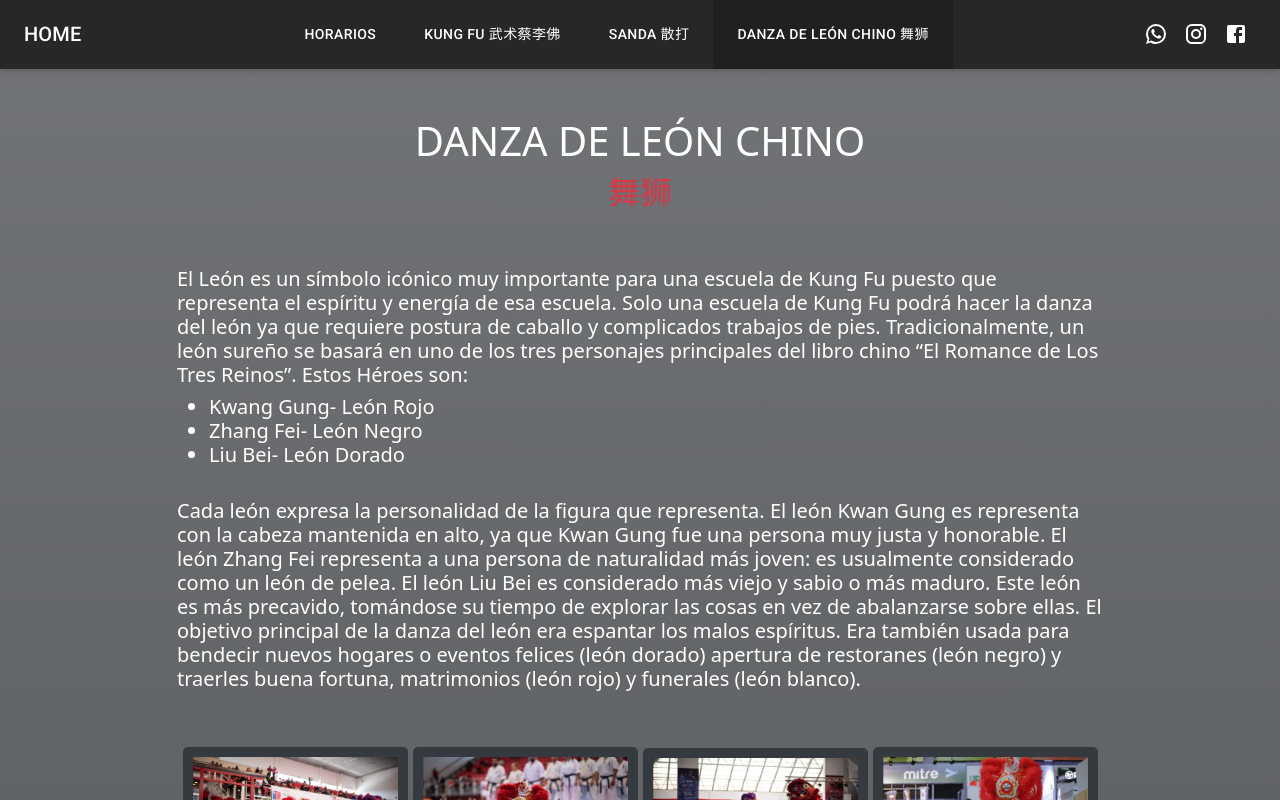
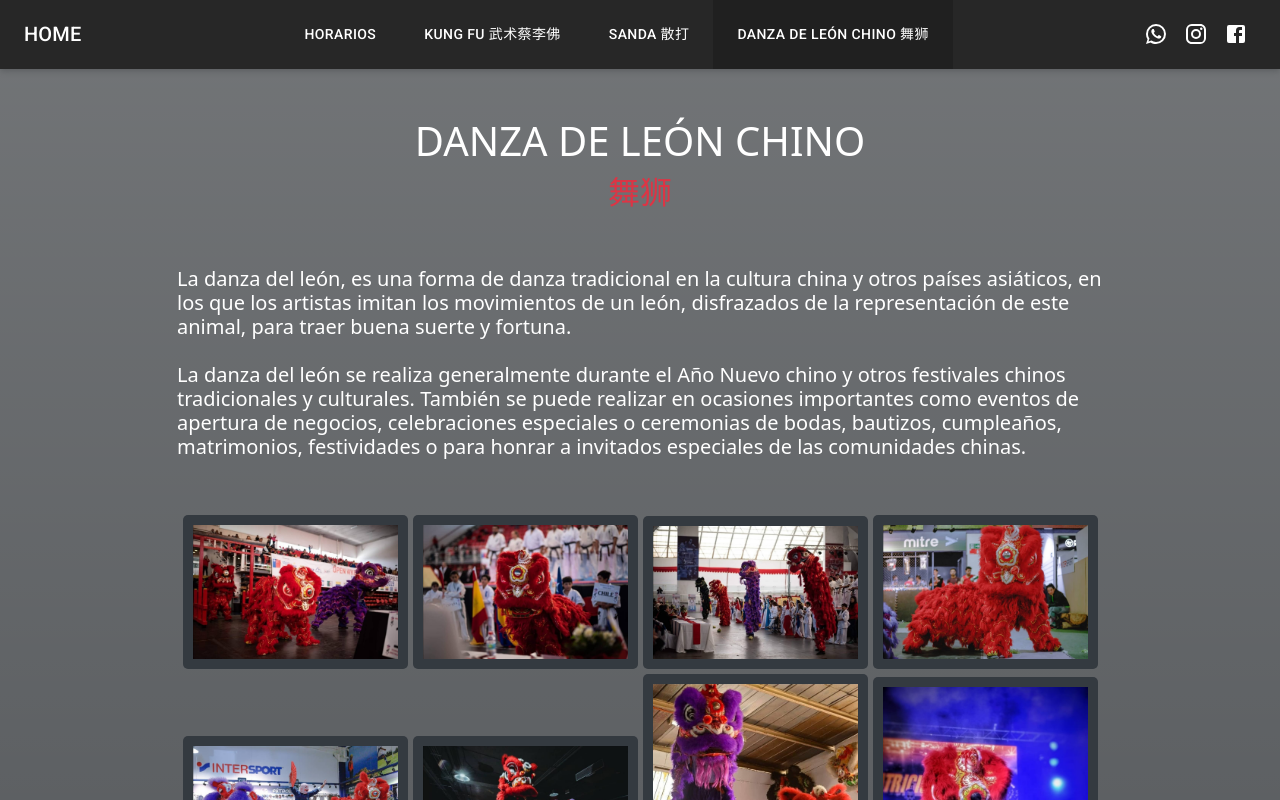
Before and after one commit to durbonca/kungfusanda.cl-old, a React (Create React App) app: page /leon in a window 1280 px wide. Shown: the top 800 px of the page. Built offline with nearby package versions, Linux system fonts and the light colour scheme.

Commit message:
Update Leon.jsx

```diff
--- a/src/pages/Leon.jsx
+++ b/src/pages/Leon.jsx
@@ -20,29 +20,10 @@ export const Leon = () => {
         <div className="row pt-5 text-focus-in">
           <div className="col-12 offset-md-1 col-md-10">
             <h5 className="text-justify text-white">
-              El León es un símbolo icónico muy importante para una escuela de Kung Fu puesto que representa el espíritu
-              y energía de esa escuela. Solo una escuela de Kung Fu podrá hacer la danza del león ya que requiere
-              postura de caballo y complicados trabajos de pies. Tradicionalmente, un león sureño se basará en uno de
-              los tres personajes principales del libro chino “El Romance de Los Tres Reinos”. Estos Héroes son:
+              La danza del león, es una forma de danza tradicional en la cultura china y otros países asiáticos, en los que los artistas imitan los movimientos de un león, disfrazados de la representación de este animal, para traer buena suerte y fortuna.
             </h5>
-
-            <h5 className="text-justify text-white">
-              <ul>
-                <li>Kwang Gung- León Rojo</li>
-                <li>Zhang Fei- León Negro</li>
-                <li>Liu Bei- León Dorado</li>
-              </ul>
-            </h5>
-
             <h5 className="text-justify text-white pt-3">
-              Cada león expresa la personalidad de la figura que representa. El león Kwan Gung es representa con la
-              cabeza mantenida en alto, ya que Kwan Gung fue una persona muy justa y honorable. El león Zhang Fei
-              representa a una persona de naturalidad más joven: es usualmente considerado como un león de pelea. El
-              león Liu Bei es considerado más viejo y sabio o más maduro. Este león es más precavido, tomándose su
-              tiempo de explorar las cosas en vez de abalanzarse sobre ellas. El objetivo principal de la danza del león
-              era espantar los malos espíritus. Era también usada para bendecir nuevos hogares o eventos felices (león
-              dorado) apertura de restoranes (león negro) y traerles buena fortuna, matrimonios (león rojo) y funerales
-              (león blanco).
+              La danza del león se realiza generalmente durante el Año Nuevo chino y otros festivales chinos tradicionales y culturales. También se puede realizar en ocasiones importantes como eventos de apertura de negocios, celebraciones especiales o ceremonias de bodas, bautizos, cumpleaños, matrimonios, festividades o para honrar a invitados especiales de las comunidades chinas.
             </h5>
           </div>
         </div>
```
